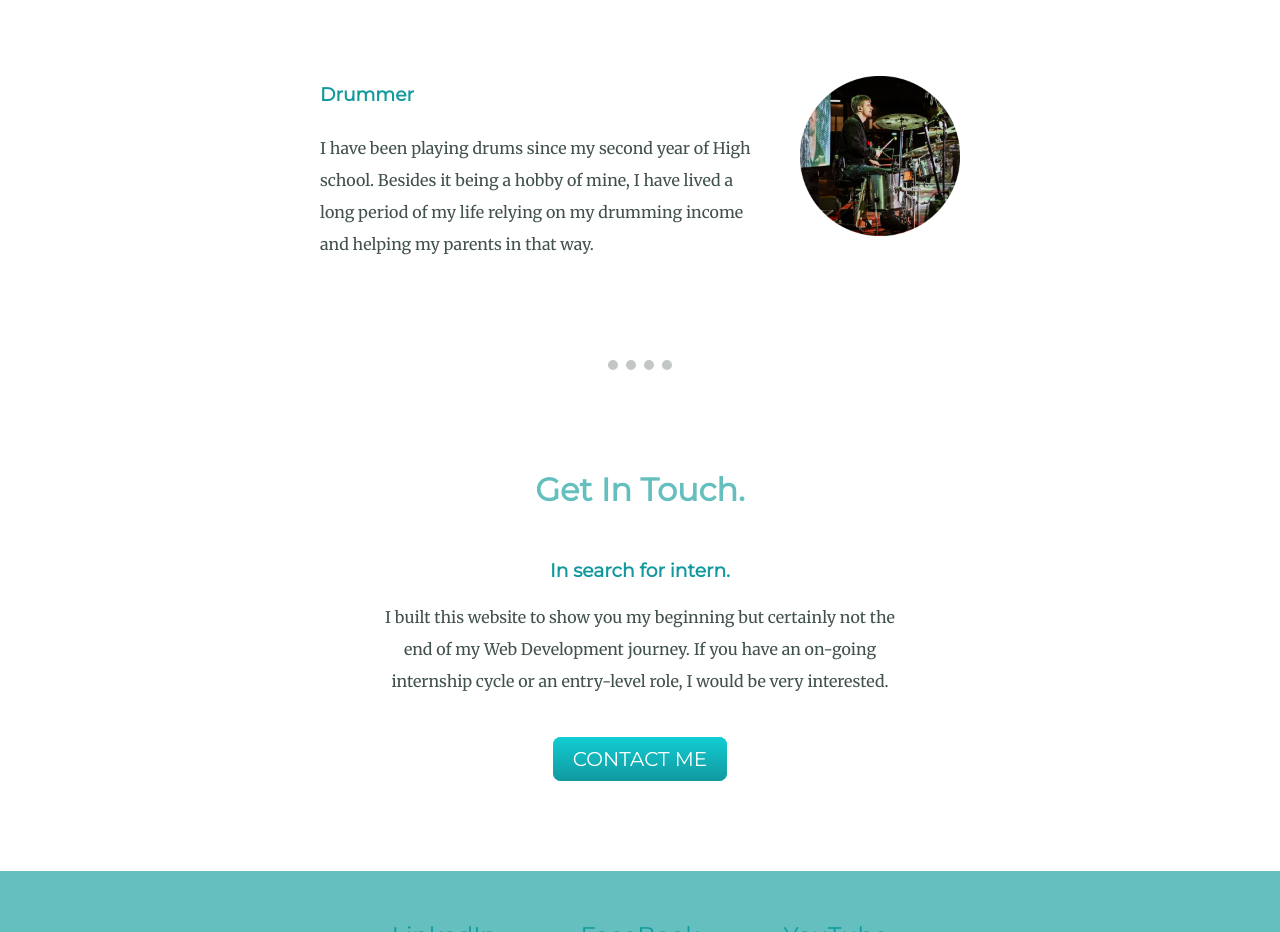
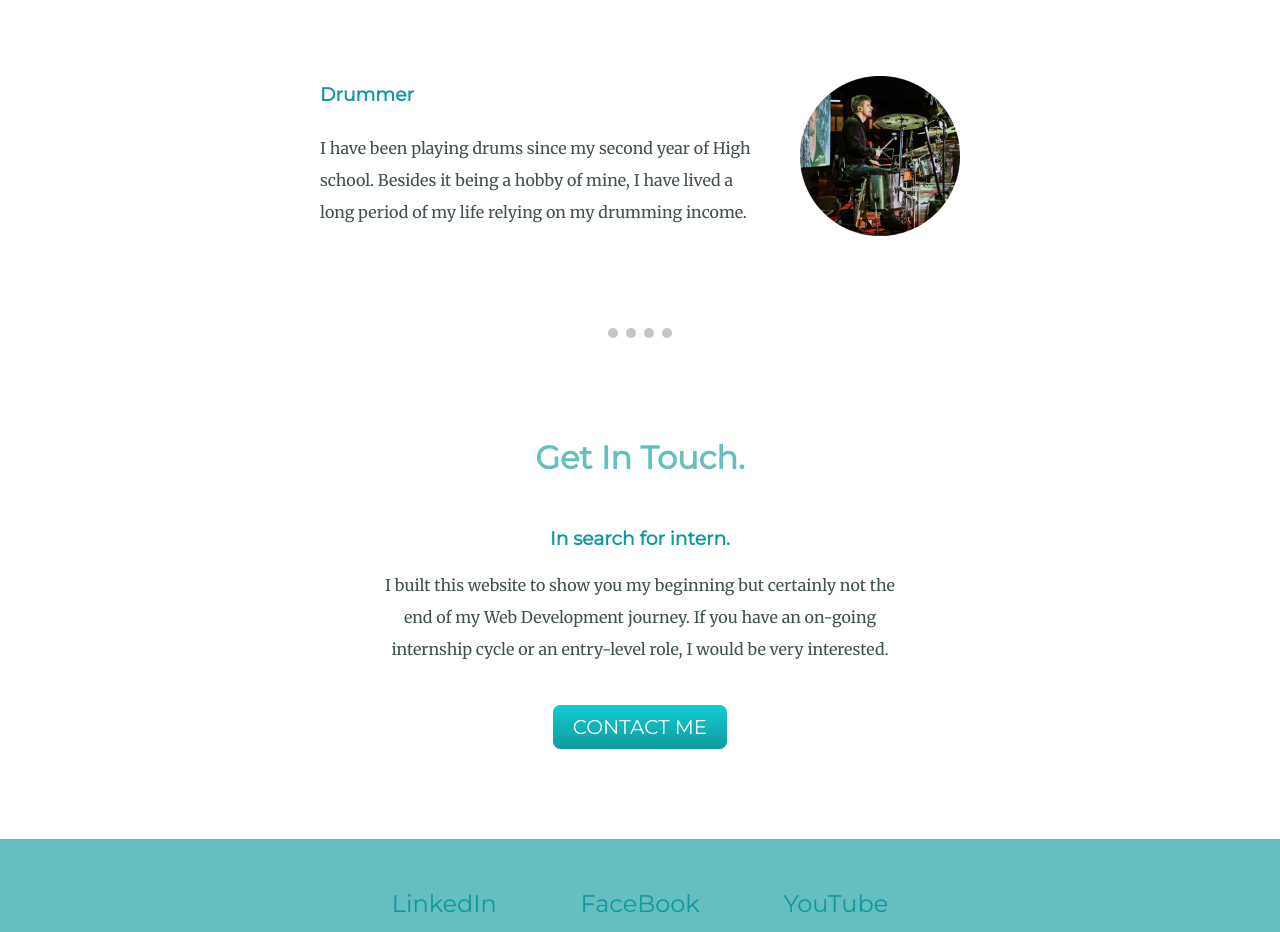
Before and after one commit to benjaminpeljto/ps2, a plain HTML site: page index.html in a window 1280 px wide. Shown: the part 2020-2952 px from the top of the page. Drawn offline with Linux system fonts and the light colour scheme.

Commit message:
Update drumming section

```diff
--- a/index.html
+++ b/index.html
@@ -43,7 +43,7 @@
       <div class="skill-row">
         <img src="images/beno_drummer.png" class="drum_pic" alt="me playing drums">
         <h3>Drummer</h3>
-        <p>I have been playing drums since my second year of High school. Besides it being a hobby of mine, I have lived a long period of my life relying on my drumming income and helping my parents in that way.</p>
+        <p>I have been playing drums since my second year of High school. Besides it being a hobby of mine, I have lived a long period of my life relying on my drumming income.</p>
       </div>
     </div>
     <hr>
```
